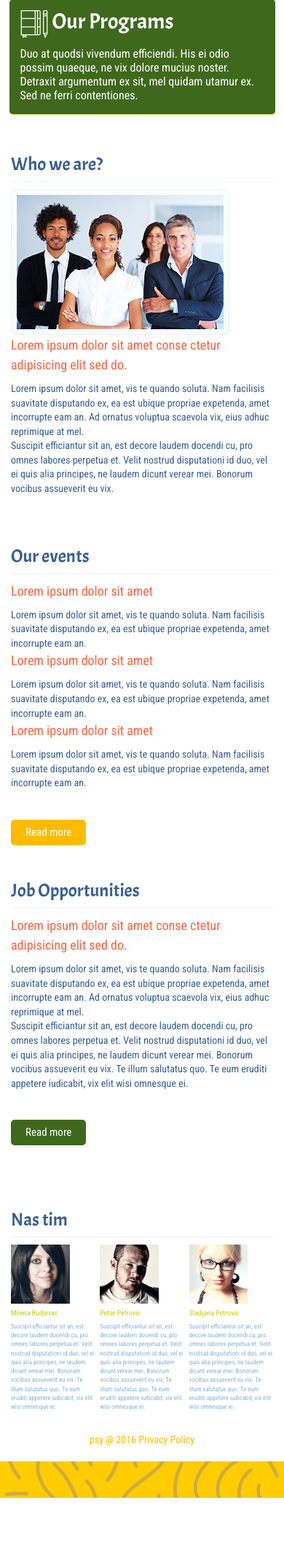
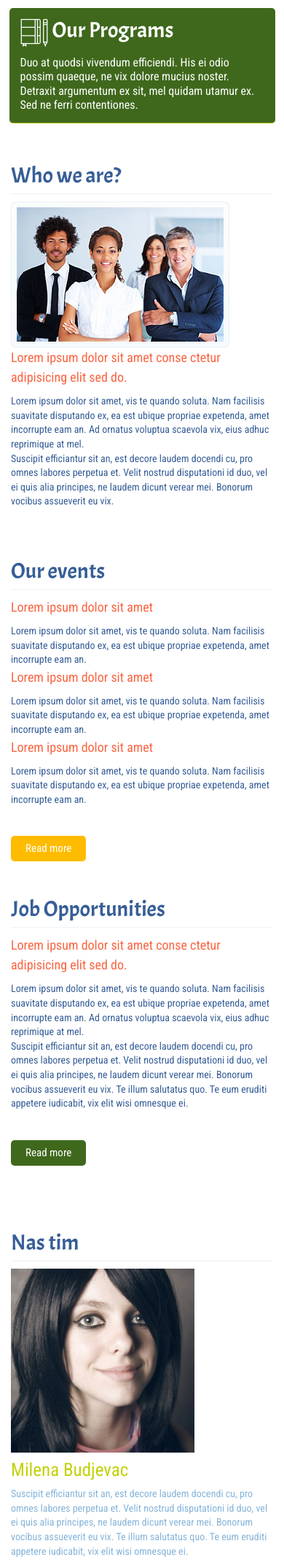
Before and after one commit to aleksandarbatin/pstherapy-dev, a PHP site: page /about.html in a window 390 px wide. Shown: the part 597-2741 px from the top of the page at 73% size. Before the commit the page ends 2649 px from the top, so only its background shows below. Run offline with PHP 8.4, Linux system fonts and the light colour scheme.

Commit message:
mobile responsive all tpl

```diff
--- a/app/about.html
+++ b/app/about.html
@@ -27,6 +27,15 @@
 					</svg>
 				</a>
 			</h1>
+			<div class="menu_btn">
+				<svg version="1.1" viewBox="0 0 24 24" enable-background="new 0 0 24 24" width="50px" height="50px">
+				  <g>
+				    <path d="M24,3c0-0.6-0.4-1-1-1H1C0.4,2,0,2.4,0,3v2c0,0.6,0.4,1,1,1h22c0.6,0,1-0.4,1-1V3z" fill="#006DF0"/>
+				    <path d="M24,11c0-0.6-0.4-1-1-1H1c-0.6,0-1,0.4-1,1v2c0,0.6,0.4,1,1,1h22c0.6,0,1-0.4,1-1V11z" fill="#006DF0"/>
+				    <path d="M24,19c0-0.6-0.4-1-1-1H1c-0.6,0-1,0.4-1,1v2c0,0.6,0.4,1,1,1h22c0.6,0,1-0.4,1-1V19z" fill="#006DF0"/>
+				  </g>
+				</svg>
+			</div>
 			<ul class="social-icons">
 				<li><a href="#"><svg xmlns="http://www.w3.org/2000/svg" xmlns:xlink="http://www.w3.org/1999/xlink" version="1.1" id="Capa_1" x="0px" y="0px" width="30px" height="30px" viewBox="0 0 470.513 470.513" style="enable-background:new 0 0 470.513 470.513;" xml:space="preserve">
 				<g>
@@ -194,5 +203,10 @@
 			</div>
 		</div>
 	</div>
+	<script type="text/javascript" src="https://ajax.googleapis.com/ajax/libs/jquery/2.2.2/jquery.min.js"></script>
+	<script type="text/javascript" src="assets/js/main.min.js"></script>
+	<script type=text/javascript>
+		mobileMenuToggle();
+	</script>
 </body>
 </html>
--- a/app/assets/css/main.css
+++ b/app/assets/css/main.css
@@ -341,6 +341,9 @@ u {
     margin-bottom: 1.5rem;
     padding: 1.5rem;
     width: 64.66%; }
+    @media (max-width: 680px) {
+      .content_block--wider {
+        width: 100%; } }
     .content_block--wider .content_block_text {
       font-style: italic; }
     .content_block--wider.darkBg {
@@ -466,6 +469,9 @@ u {
     font-size: 0.875rem;
     line-height: 1.4;
     color: #375E97; }
+    @media (max-width: 680px) {
+      .breadcrumbs li, .breadcrumbs a {
+        font-size: 1.4rem; } }
 
 /*=========================
 -------  IMAGE TEASER
@@ -481,11 +487,17 @@ u {
     font-size: 1rem;
     line-height: 1.5;
     color: #FB6542; }
+    @media (max-width: 680px) {
+      .imageTeaser .imageTeaser__title {
+        font-size: 2.5rem; } }
   .imageTeaser .imageTeaser__text {
     font-family: "Roboto Condensed", sans-serif;
     font-size: 0.875rem;
     line-height: 1.4;
     color: #375E97; }
+    @media (max-width: 680px) {
+      .imageTeaser .imageTeaser__text {
+        font-size: 1.4rem; } }
   .imageTeaser:nth-of-type(2n+2) {
     margin-right: 0; }
 
@@ -978,21 +990,34 @@ u {
   height: auto;
   overflow: hidden; }
 
+.about .content_title {
+  font-size: 3rem; }
+
 .team_block {
   float: left;
   width: 32%;
   padding-bottom: 1rem; }
+  @media (max-width: 680px) {
+    .team_block {
+      width: 100%;
+      float: none; } }
   .team_block .team_block_name {
     margin: 0.5rem 0;
     font-family: "Roboto Condensed", sans-serif;
     font-size: 1rem;
     line-height: 1.5;
     color: #c3d108; }
+    @media (max-width: 680px) {
+      .team_block .team_block_name {
+        font-size: 2.5rem; } }
   .team_block p, .team_block .content_block ul li, .content_block ul .team_block li, .team_block .content_block--wider ul li, .content_block--wider ul .team_block li, .team_block .content_block--faqs ul li, .content_block--faqs ul .team_block li {
     font-family: "Roboto Condensed", sans-serif;
     font-size: 0.875rem;
     line-height: 1.4;
     color: #86b4d9; }
+    @media (max-width: 680px) {
+      .team_block p, .team_block .content_block ul li, .content_block ul .team_block li, .team_block .content_block--wider ul li, .content_block--wider ul .team_block li, .team_block .content_block--faqs ul li, .content_block--faqs ul .team_block li {
+        font-size: 1.4rem; } }
   .team_block img {
     width: 70%; }
 
--- a/app/assets/js/main.min.js
+++ b/app/assets/js/main.min.js
@@ -1 +1 @@
-$(document).ready(function(){$(".slider_holder").slick({dots:!0,slidesToShow:1,slidesToScroll:1,autoplay:!0,infinite:!0,speed:500,fade:!0,arrows:!1,cssEase:"linear"}),$(".menu_btn").on("click",function(){$(".nav_menu").toggleClass("show")})});
+$(document).ready(function(){$(".slider_holder").slick({dots:!0,slidesToShow:1,slidesToScroll:1,autoplay:!0,infinite:!0,speed:500,fade:!0,arrows:!1,cssEase:"linear"})});var mobileMenuToggle=function(){$(".menu_btn").on("click",function(){$(".nav_menu").toggleClass("show")})};
--- a/app/index.html
+++ b/app/index.html
@@ -255,5 +255,8 @@
 	<script type="text/javascript" src="//code.jquery.com/jquery-migrate-1.2.1.min.js"></script>
 	<script type="text/javascript" src="assets/js/slick.min.js"></script>
 	<script type="text/javascript" src="assets/js/main.min.js"></script>
+	<script type=text/javascript>
+		mobileMenuToggle();
+	</script>
 </body>
 </html>
--- a/app/scss/components/_breadcrumbs.scss
+++ b/app/scss/components/_breadcrumbs.scss
@@ -11,5 +11,8 @@
 		font-size: 0.875rem;
 		line-height: 1.4;
 		color: $colorText-blue;
+		@include breakpoint(mobile) {
+			font-size: 1.4rem;
+		}
 	}
 }
--- a/app/scss/components/_content-block.scss
+++ b/app/scss/components/_content-block.scss
@@ -64,6 +64,9 @@
 			padding:1.5rem;
 
 			width:64.66%;
+			@include breakpoint(mobile) {
+				width: 100%;
+			}
 			.content_block_text {
 			font-style: italic;
 		}
--- a/app/scss/components/_imageTeaser.scss
+++ b/app/scss/components/_imageTeaser.scss
@@ -13,12 +13,18 @@
 		font-size: 1rem;
 		line-height: 1.5;
 		color: $colorDecor-green;
+		@include breakpoint(mobile) {
+			font-size: 2.5rem;
+		}
 	}
 	.imageTeaser__text {
 		font-family: $textFont;
 		font-size: 0.875rem;
 		line-height: 1.4;
 		color: $colorText-blue;
+		@include breakpoint(mobile) {
+			font-size: 1.4rem;
+		}
 	}
 	&:nth-of-type(2n+2) {
 		margin-right: 0;
--- a/app/scss/pages/_about.scss
+++ b/app/scss/pages/_about.scss
@@ -4,31 +4,44 @@
 
 .about{
 	.content {
-		margin-bottom:0;
+		margin-bottom: 0;
 		height: auto;
     	overflow: hidden;
+	}
+	.content_title {
+		font-size: 3rem;
 	}
 }
 
 .team_block {
-	float:left;
-	width:32%;
-	padding-bottom:1rem;
+	float: left;
+	width: 32%;
+	padding-bottom: 1rem;
+	@include breakpoint(mobile) {
+		width: 100%;
+		float: none;
+	}
 	.team_block_name {
 		margin: 0.5rem 0;
-		font-family:$textFont;
-		font-size:1rem;
-		line-height:1.5;
+		font-family: $textFont;
+		font-size: 1rem;
+		line-height: 1.5;
 		color: #c3d108;
+		@include breakpoint(mobile) {
+			font-size: 2.5rem;
+		}
 	}
 	p {
-		font-family:$textFont;
+		font-family: $textFont;
 		font-size: 0.875rem;
-		line-height:1.4;
+		line-height: 1.4;
 		color: #86b4d9;
+		@include breakpoint(mobile) {
+			font-size: 1.4rem;
+		}
 	}
 	img {
-		width:70%;
+		width: 70%;
 	}
 }
 
```
Also changed, not shown: app/contact.html (+14 -0 lines), app/faqs.html (+14 -0 lines), app/js/main.js (+10 -2 lines), app/our-charities.html (+14 -0 lines), app/program.html (+14 -0 lines), app/testimonials.html (+14 -0 lines).
